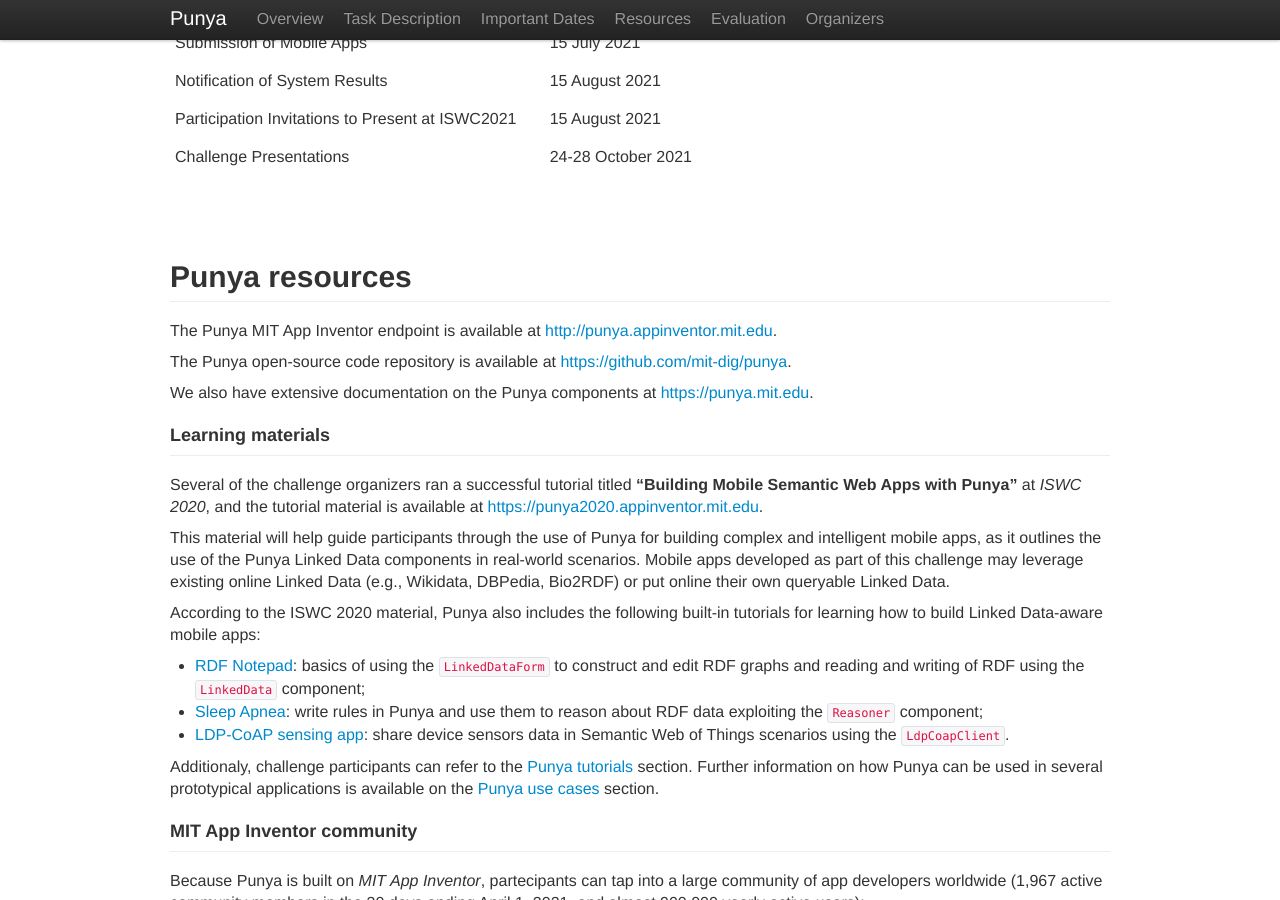
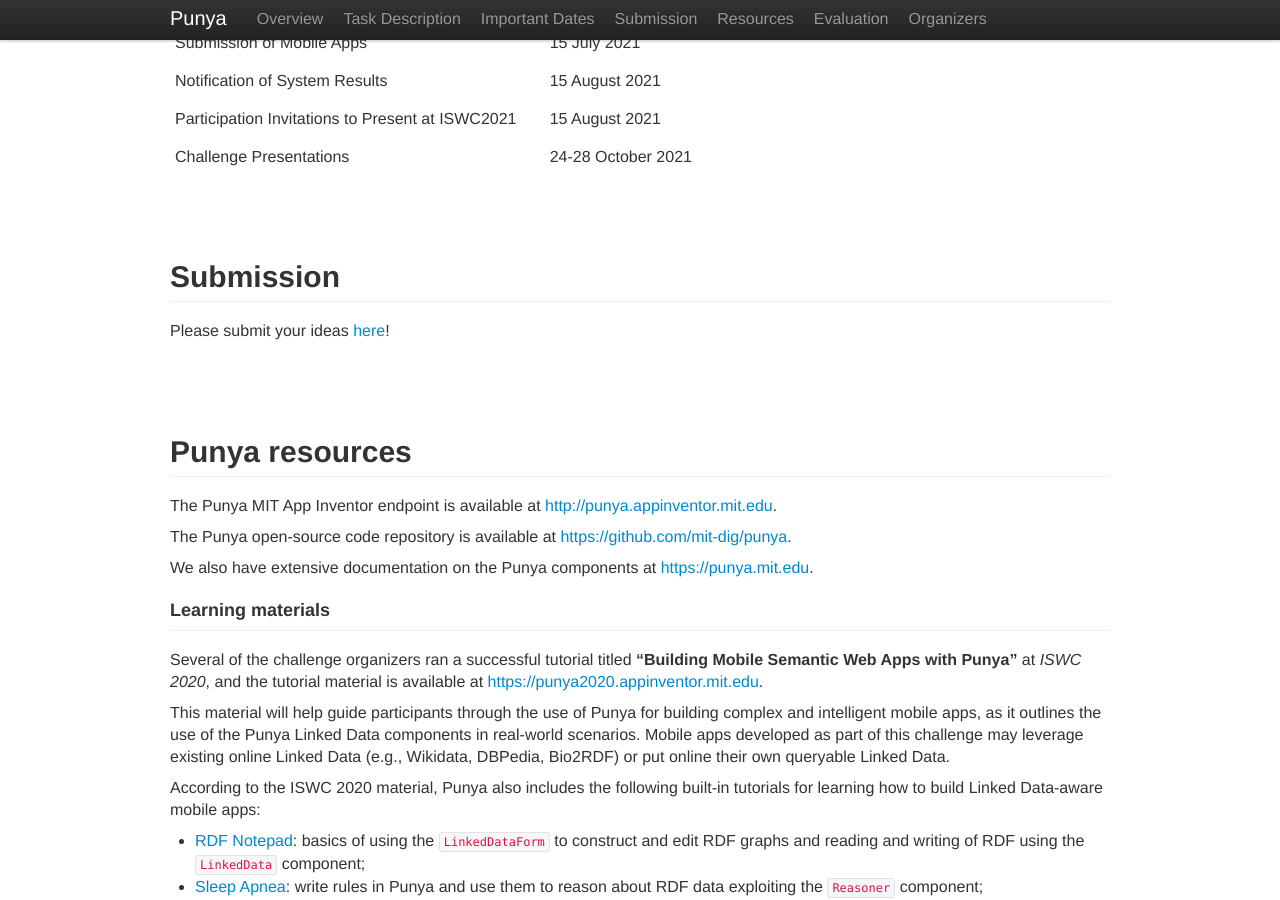
Before and after one commit to mit-dig/punya-website, a Jekyll site: the page built from challenge/index.md, in a window 1280 px wide and 900 px high, scrolled down 1740 px. Built offline with Jekyll 4.4.1, drawn with Linux system fonts in a browser that asks for light colours.

Commit message:
Add challenge submission link (#16)

```diff
--- a/_layouts/challenge.html
+++ b/_layouts/challenge.html
@@ -18,6 +18,7 @@
                             <li><a href="#overview">Overview</a></li>
                             <li><a href="#task">Task Description</a></li>
                             <li><a href="#timeline">Important Dates</a></li>
+                            <li><a href="#submission">Submission</a></li>
                             <li><a href="#resources">Resources</a></li>
                             <li><a href="#evaluation">Evaluation</a></li>
                             <li><a href="#organizers">Organizers</a></li>
--- a/challenge/index.md
+++ b/challenge/index.md
@@ -102,8 +102,20 @@
   </tr>
 </tbody>
 </table>
+
+
 </div>
 </div>
+
+</section>
+
+<!-- Submission -->
+
+<section class="challenge-section" id="submission" markdown="1">
+
+# Submission
+
+Please submit your ideas [here](https://forms.gle/gEQ5gMurwNjjw32FA){:target="_blank"}!
 
 </section>
 
```
